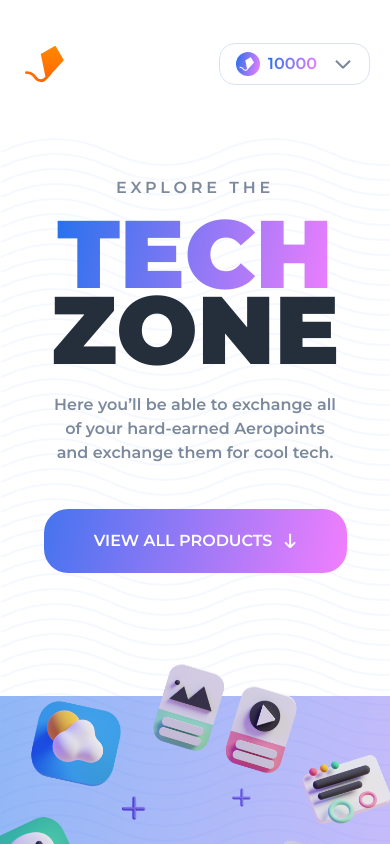
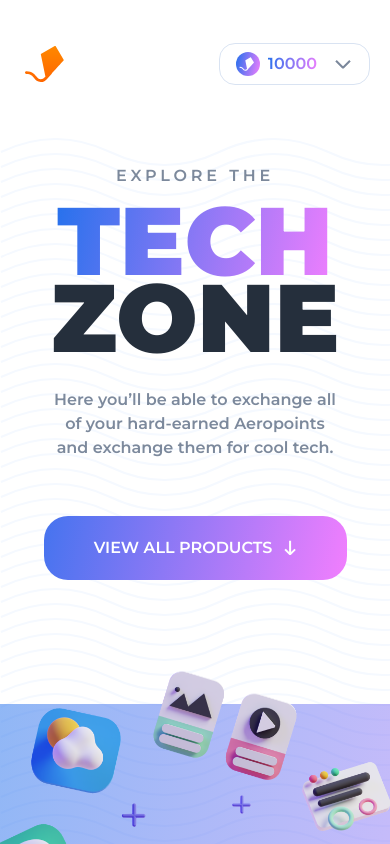
Before and after one commit to sebasusnik/aerolab-frontend-challenge, a Next.js app: page / in a window 390 px wide. Shown: the top 844 px of the page. Built offline with nearby package versions, Linux system fonts and the light colour scheme.

Commit message:
main heading spacing

```diff
--- a/styles/components/layout/topbar.css
+++ b/styles/components/layout/topbar.css
@@ -21,6 +21,6 @@
   }
 }
 .top-bar-spacer {
-  height: clamp( 4em, 4.2vw + 3em , 8em);
+  height: clamp( 4em, 4.2vw + 3em , 7em);
   background: transparent;
 }
--- a/styles/components/page/landing.css
+++ b/styles/components/page/landing.css
@@ -1,5 +1,5 @@
 .landing{
-  padding-top: 7rem;
+  padding-top: 6.2rem;
   padding-bottom: 2rem;
   margin-bottom: 5rem;
   flex-direction: column;
@@ -18,13 +18,13 @@
     flex-direction: column;
     align-items: center;
     text-align: center;
-    gap: 1.5em;
+    gap: 2em;
     z-index: 80;
     @media (min-width: 78.75rem) {
       padding-top: 1em;
       align-items: inherit;
       text-align: inherit;
-      gap: 0.75em;
+      gap: 1.25em;
       height: 37.5em;
     }
     & .landing-heading {
@@ -34,6 +34,8 @@
         display: block;
       }
       @media (min-width: 78.75rem) {
+        gap: 2em;
+
         & .secondary:first-child {
           font-size: max(1rem, 1.125em);
         }
@@ -46,12 +48,12 @@
       }
     }
     & p {
-      margin: 0 auto 1.25em;
       max-width: 18.0625em;
+      margin-bottom: 1.5em;
       @media (min-width: 78.75rem) {
+        margin-bottom: 0;
         font-size: max(1rem, 1.125em);
         max-width: 28.5em;
-        margin: 0.5em 0 1em;
       }
     }
     & .landing-cta {
```
